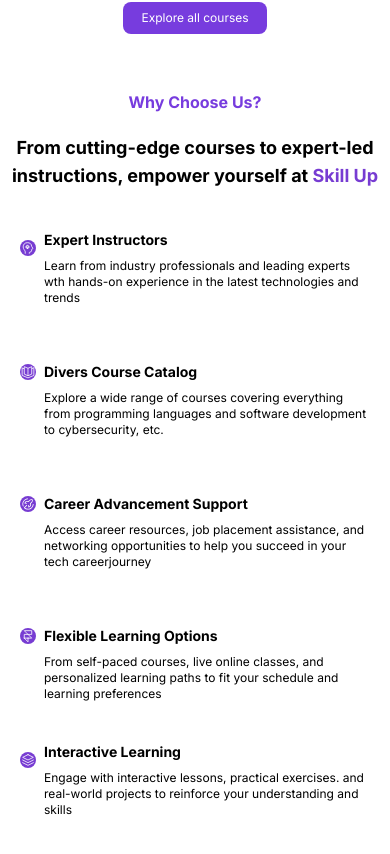
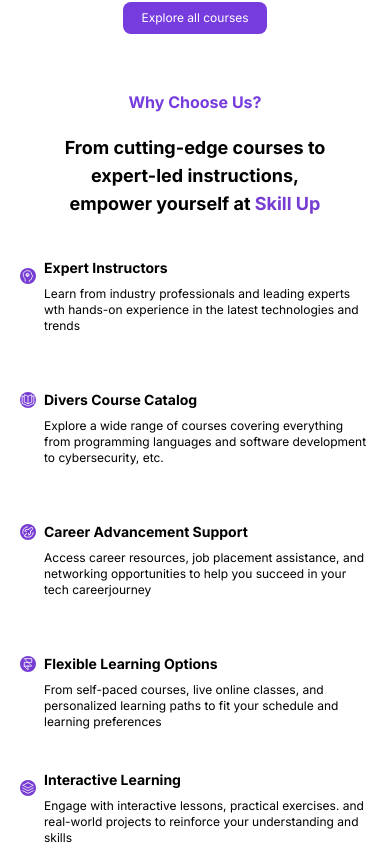
Before and after one commit to itstolexy/skill-up, a Next.js app: page / in a window 390 px wide. Shown: the part 4370-5224 px from the top of the page. Built offline with nearby package versions, Linux system fonts and the light colour scheme.

Commit message:
update margin

```diff
--- a/app/page.tsx
+++ b/app/page.tsx
@@ -402,7 +402,7 @@
 
       <div id="about" className=" mt-14 text-center mx-auto text-black">
         <h2 className="text-center text-[#773cde] font-bold">Why Choose Us?</h2>
-        <p className="font-bold text-lg text-black mt-5 mx-auto lg:w-[390px] w-auto">
+        <p className="font-bold text-lg text-black mt-5 mx-14 lg:mx-auto lg:w-[390px] w-auto">
           From cutting-edge courses to expert-led instructions, empower yourself
           at <span className="text-[#773CD2]">Skill Up</span>
         </p>
@@ -646,7 +646,7 @@
 
       <div id="testimonies" className="mt-10 text-center mx-auto">
         <h2 className="text-center text-[#773cde] font-bold">Testimonies</h2>
-        <p className=" font-bold text-lg text-black mt-6 lg:w-[390px] w-auto mx-auto">
+        <p className=" font-bold text-lg text-black mt-6 lg:w-[390px] w-auto mx-14 lg:mx-auto">
           Listen to the success stories straight from our vibrant community of
           current and former students.
         </p>
```
